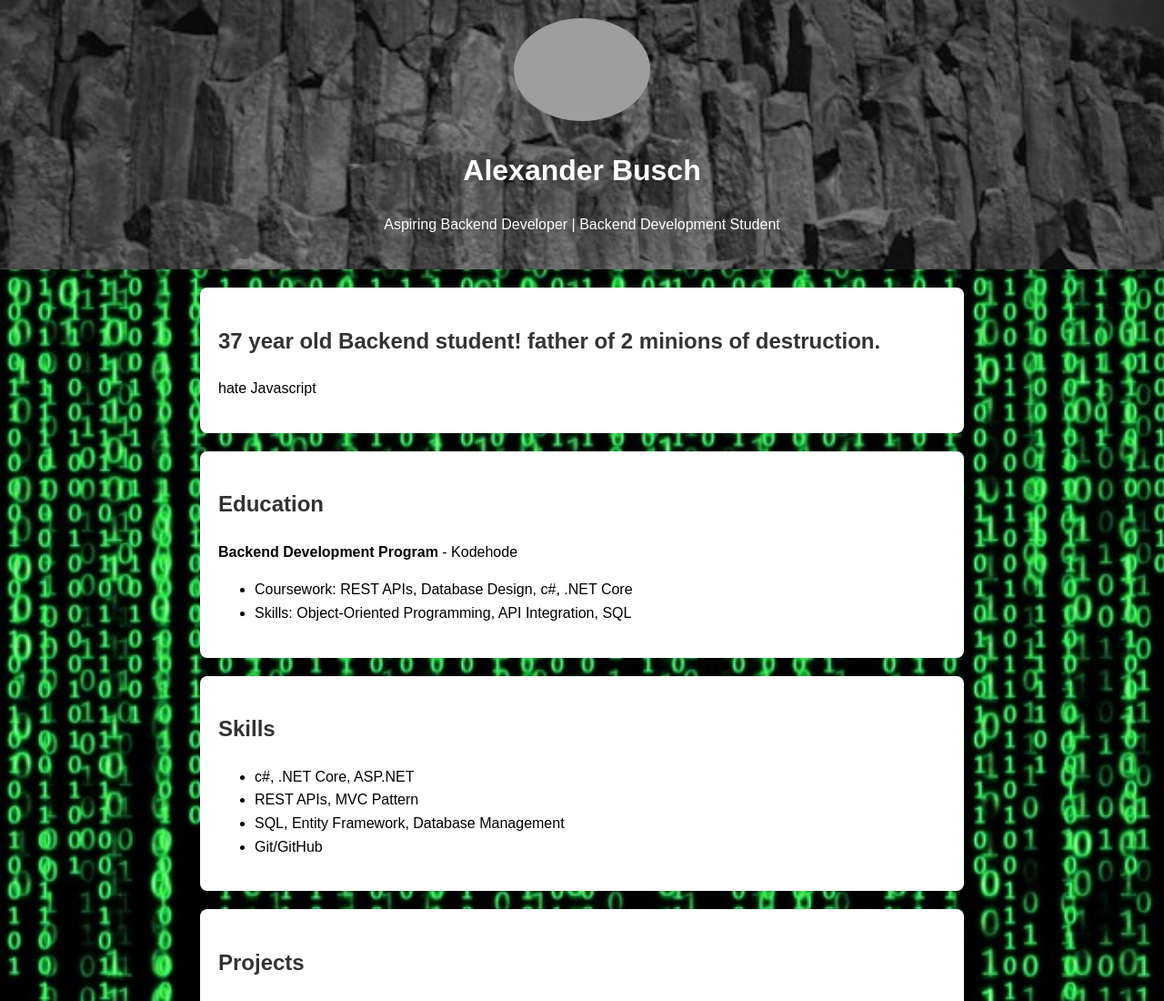
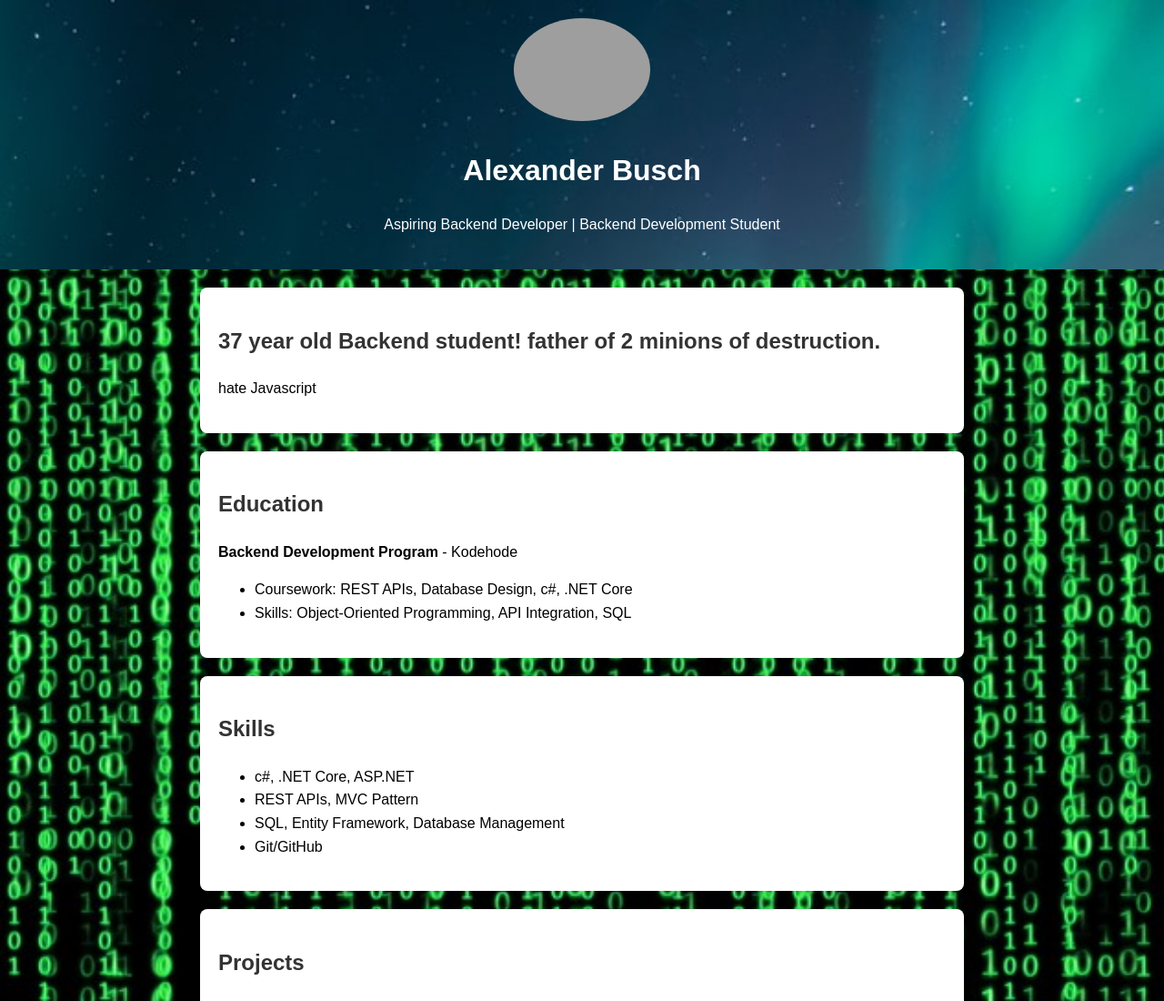
Before and after one commit to bax082024/MyProfilePage, a plain HTML site: page index.html in a window 1280 px wide. Shown: the top 1100 px of the page at 91% size. Drawn offline with Linux system fonts and the light colour scheme; grey boxes are pictures that could not be loaded.

Commit message:
updated background

```diff
--- a/style.css
+++ b/style.css
@@ -9,7 +9,7 @@ body{
 }
 
 header{
-  background-image: url(images/Stonewall.jpg);
+  background-image: url(images/grønn.jpg);
   background-size: cover;
   color: #fff;
   padding: 20px;
```
Also changed, not shown: images/Stonewall.jpg (deleted), images/grønn.jpg (added).
